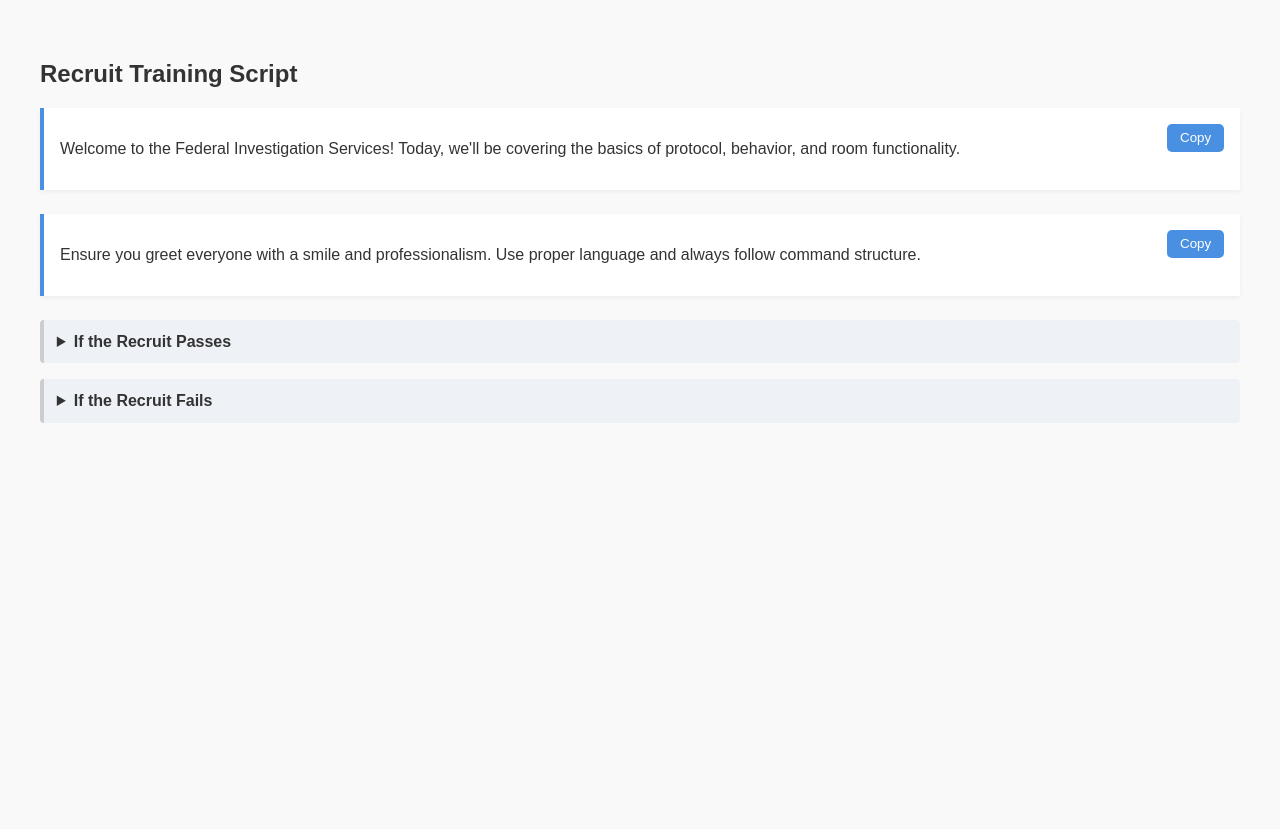
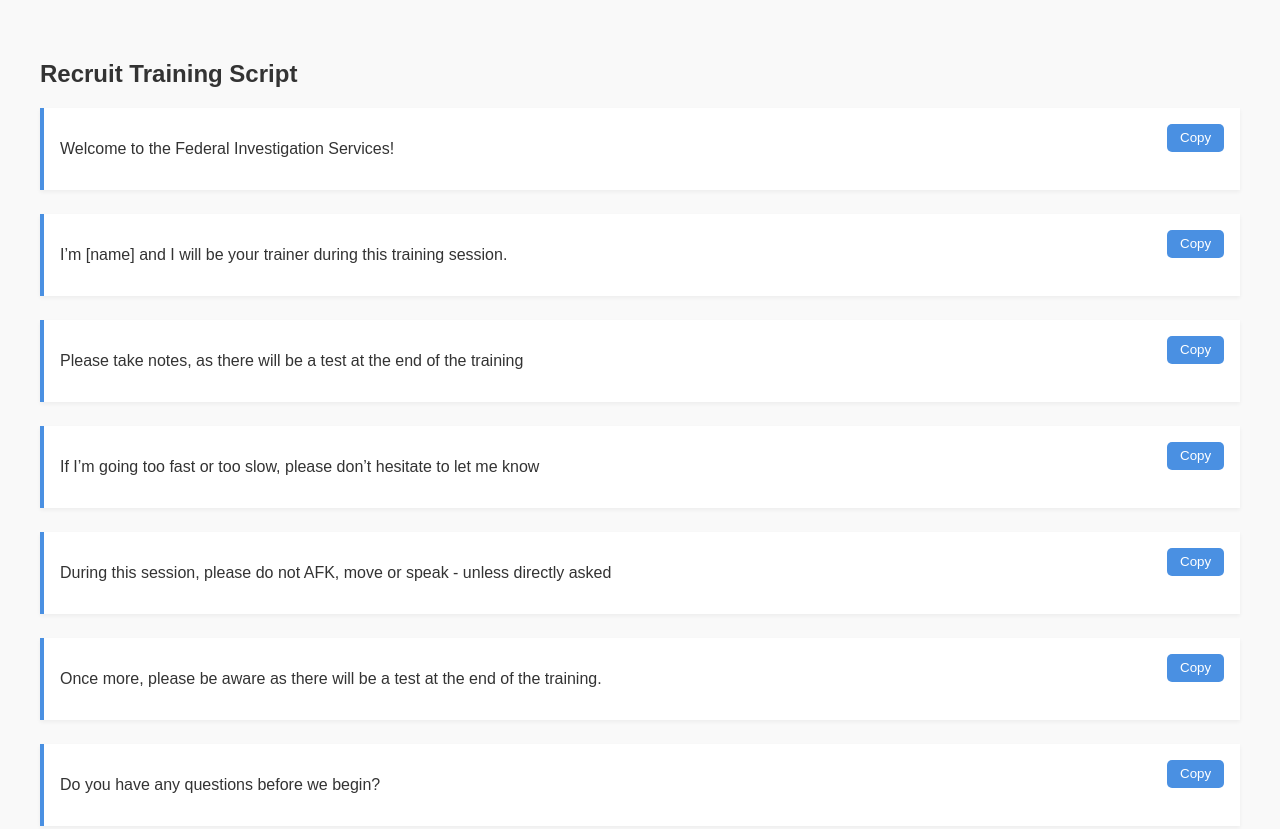
Before and after one commit to RavenFyre/fistesting, a plain HTML site: page index.html in a window 1280 px wide. Shown: the top 829 px of the page. Before the commit the page ends 800 px from the top, so only its background shows below. Drawn offline with Linux system fonts and the light colour scheme.

Commit message:
Amended index.html with more examples, taken directly from the current FIS training script.

```diff
--- a/index.html
+++ b/index.html
@@ -12,23 +12,74 @@
   <h2>Recruit Training Script</h2>
 
   <div class="script-block">
-    <p id="script1">Welcome to the Federal Investigation Services! Today, we'll be covering the basics of protocol, behavior, and room functionality.</p>
+    <p id="script1">Welcome to the Federal Investigation Services!</p>
     <button class="copy-btn" onclick="copyText('script1')">Copy</button>
   </div>
 
   <div class="script-block">
-    <p id="script2">Ensure you greet everyone with a smile and professionalism. Use proper language and always follow command structure.</p>
+    <p id="script2">I’m [name] and I will be your trainer during this training session.</p>
     <button class="copy-btn" onclick="copyText('script2')">Copy</button>
+  </div>
+
+  <div class="script-block">
+    <p id="script3">Please take notes, as there will be a test at the end of the training</p>
+    <button class="copy-btn" onclick="copyText('script3')">Copy</button>
+  </div>
+
+  <div class="script-block">
+    <p id="script4">If I’m going too fast or too slow, please don’t hesitate to let me know</p>
+    <button class="copy-btn" onclick="copyText('script4')">Copy</button>
+  </div>
+
+  <div class="script-block">
+    <p id="script5">During this session, please do not AFK, move or speak - unless directly asked</p>
+    <button class="copy-btn" onclick="copyText('script5')">Copy</button>
+  </div>
+
+  <div class="script-block">
+    <p id="script6">Once more, please be aware as there will be a test at the end of the training.</p>
+    <button class="copy-btn" onclick="copyText('script6')">Copy</button>
+  </div>
+
+  <div class="script-block">
+    <p id="script7">Do you have any questions before we begin?</p>
+    <button class="copy-btn" onclick="copyText('script7')">Copy</button>
   </div>
 
   <details>
     <summary>If the Recruit Passes</summary>
-    <p>Congratulate the recruit and direct them to the badge station. Make sure they understand the next steps.</p>
+    <div class="script-block">
+      <p id="script8">Congratulations [Recruit’s Username] on passing the exam!</p>
+      <button class="copy-btn" onclick="copyText('script8')">Copy</button>
+    </div>
+
+    <div class="script-block">
+      <p id="script9">Please change your motto to:</p>
+      <button class="copy-btn" onclick="copyText('script9')">Copy</button>
+    </div>
+
+        <div class="script-block">
+      <p id="script10">[FIS] Special Agent I [Your Trainer Tag]</p>
+      <button class="copy-btn" onclick="copyText('script10')">Copy</button>
+    </div>
   </details>
 
   <details>
     <summary>If the Recruit Fails</summary>
-    <p>Provide kind but clear feedback on what was missed. Encourage them to try again and offer support if needed.</p>
+    <div class="script-block">
+      <p id="script11">I regret to inform you that you did not pass the test.</p>
+      <button class="copy-btn" onclick="copyText('script11')">Copy</button>
+    </div>
+
+    <div class="script-block">
+      <p id="script12">If you would like to retake the training, please visit the base some other time.</p>
+      <button class="copy-btn" onclick="copyText('script12')">Copy</button>
+    </div>
+
+    <div class="script-block">
+      <p id="script13">Or if you would like to redo it now, please inform me right away!</p>
+      <button class="copy-btn" onclick="copyText('script13')">Copy</button>
+    </div>
   </details>
 
   <script>
```
